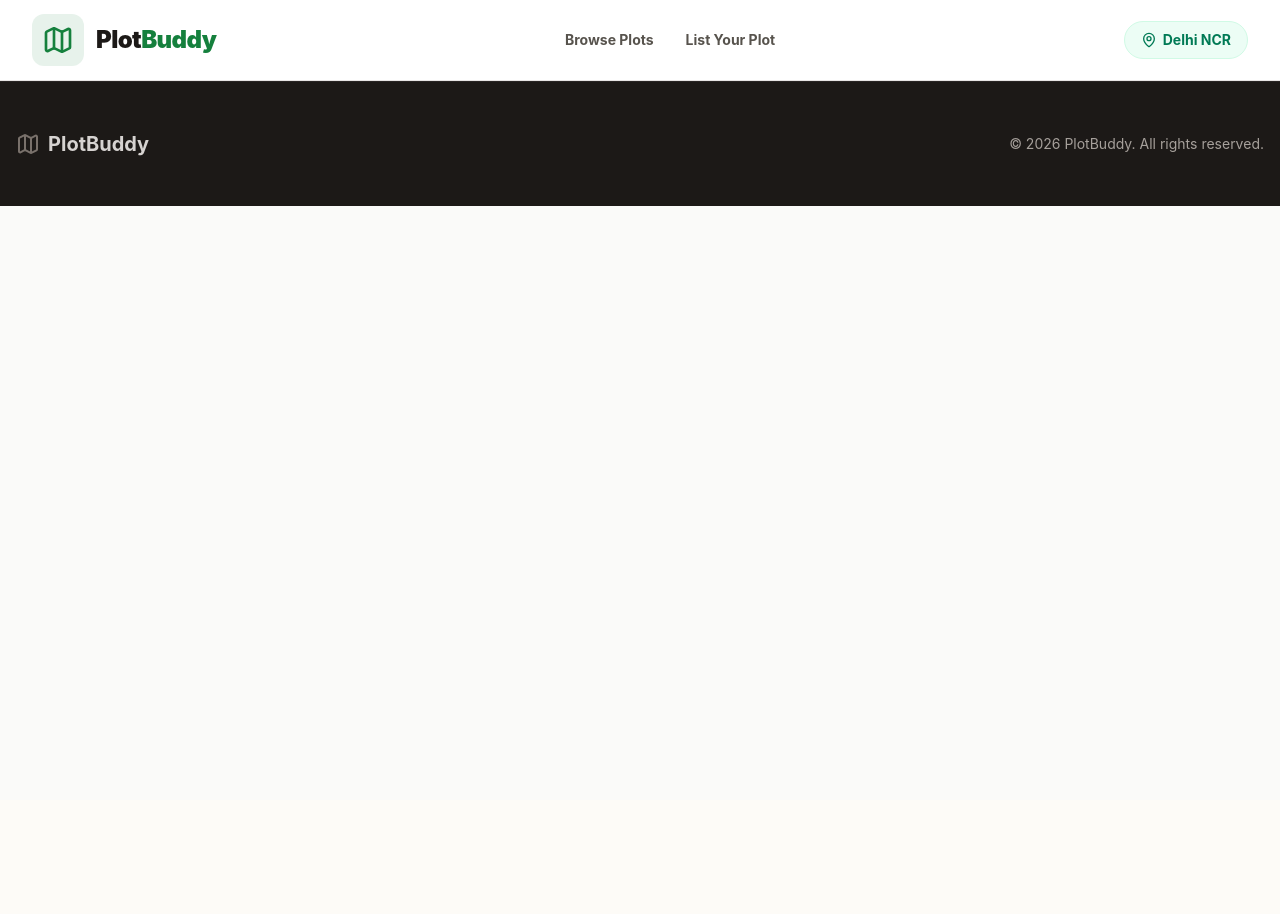
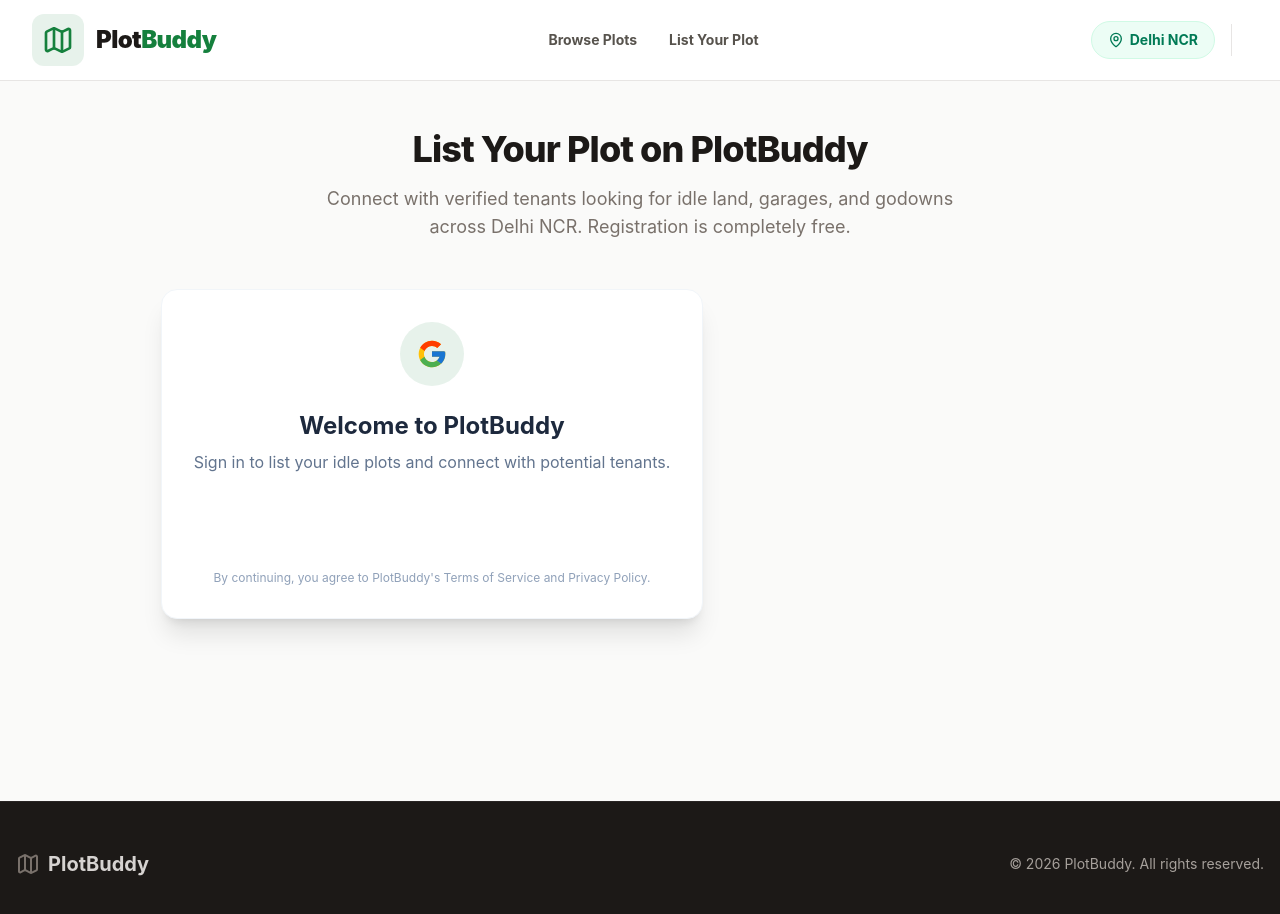
Before and after one commit to wordpress-saddam/plotbuddy, a React (Vite) app in the folder client/: page /register-plot in a window 1280 px wide. Shown: the top 914 px of the page. Before the commit the page ends 800 px from the top, so only its background shows below. Built offline with nearby package versions, Linux system fonts and the light colour scheme.

Commit message:
update login and UI

```diff
--- a/client/src/App.tsx
+++ b/client/src/App.tsx
@@ -3,11 +3,34 @@
 import Home from './pages/Home';
 import PlotsList from './pages/PlotsList';
 import PlotDetail from './pages/PlotDetail';
-import { Map, MapPin, LogOut } from 'lucide-react';
+import RegisterPlot from './pages/RegisterPlot';
+import { Map, MapPin, LogOut, Loader2 } from 'lucide-react';
 import { useAuth } from './context/AuthContext';
+import { GoogleLogin } from '@react-oauth/google';
+import axios from 'axios';
+import { useState } from 'react';
 
 function App() {
-  const { user, logout } = useAuth();
+  const { user, login, logout } = useAuth();
+  const [loading, setLoading] = useState(false);
+
+  const handleGoogleSuccess = async (credentialResponse: any) => {
+    setLoading(true);
+    try {
+      const response = await axios.post('http://localhost:5001/api/auth/google', {
+        token: credentialResponse.credential
+      });
+
+      if (response.data.success) {
+        login(response.data.user, response.data.token);
+      }
+    } catch (err: any) {
+      console.error('Login failed:', err);
+      alert('Authentication failed. Please try again.');
+    } finally {
+      setLoading(false);
+    }
+  };
   return (
     <div className="min-h-screen bg-stone-50 font-sans selection:bg-primary/20 selection:text-primary-dark">
       {/* Header */}
@@ -26,7 +49,7 @@
             <Link to="/plots" className="text-sm font-bold text-stone-600 hover:text-primary transition-colors">
               Browse Plots
             </Link>
-            <Link to="/" className="text-sm font-bold text-stone-600 hover:text-primary transition-colors">
+            <Link to="/register-plot" className="text-sm font-bold text-stone-600 hover:text-primary transition-colors">
               List Your Plot
             </Link>
           </nav>
@@ -36,7 +59,7 @@
               <MapPin className="w-4 h-4 mr-1.5" /> Delhi NCR
             </div>
 
-            {user && (
+            {user ? (
               <div className="flex items-center space-x-3 border-l border-stone-200 pl-4">
                 {user.profilePicture ? (
                   <img src={user.profilePicture} alt={user.name} className="w-8 h-8 rounded-full border border-stone-200" />
@@ -53,6 +76,22 @@
                   <LogOut className="w-5 h-5" />
                 </button>
               </div>
+            ) : (
+              <div className="flex items-center border-l border-stone-200 pl-4">
+                {loading ? (
+                  <Loader2 className="w-5 h-5 text-primary animate-spin" />
+                ) : (
+                  <GoogleLogin
+                    onSuccess={handleGoogleSuccess}
+                    onError={() => console.error('Login failed')}
+                    type="standard"
+                    theme="outline"
+                    size="medium"
+                    text="signin_with"
+                    shape="pill"
+                  />
+                )}
+              </div>
             )}
           </div>
         </div>
@@ -64,6 +103,7 @@
           <Route path="/" element={<Home />} />
           <Route path="/plots" element={<PlotsList />} />
           <Route path="/plots/:id" element={<PlotDetail />} />
+          <Route path="/register-plot" element={<RegisterPlot />} />
         </Routes>
       </main>
 
--- a/client/src/pages/Home.tsx
+++ b/client/src/pages/Home.tsx
@@ -3,7 +3,6 @@
 import { Link } from 'react-router-dom';
 import RegistrationForm from '../components/RegistrationForm';
 import PreviewCard from '../components/PreviewCard';
-import Login from '../components/Login';
 import { useAuth } from '../context/AuthContext';
 import { MapPin, IndianRupee, Move, ArrowRight, Loader2 } from 'lucide-react';
 
@@ -49,21 +48,24 @@
         </div>
       </div>
 
-      {/* Registration Section */}
-      <section className="max-w-7xl mx-auto px-4 sm:px-6 lg:px-8 -mt-16 pb-20 relative z-20 border-b border-stone-200">
-        <div className="grid grid-cols-1 lg:grid-cols-12 gap-8 items-start">
-          <div className="lg:col-span-7 xl:col-span-8">
-            {isAuthenticated ? (
-              <RegistrationForm
-                onFormDataChange={setFormData}
-                onImageChange={setImages}
-              />
-            ) : (
-              <Login />
-            )}
-          </div>
-          <div className="lg:col-span-5 xl:col-span-4 hidden lg:block">
-            <PreviewCard data={formData} images={images} />
+      {/* CTA Section */}
+      <section className="max-w-7xl mx-auto px-4 sm:px-6 lg:px-8 -mt-16 pb-20 relative z-20 border-b border-stone-200 flex justify-center">
+        <div className="bg-white p-8 rounded-3xl shadow-xl border border-stone-200 w-full max-w-3xl text-center flex flex-col items-center">
+          <h2 className="text-2xl font-bold text-stone-800 mb-6">Ready to get started?</h2>
+          <div className="flex flex-col sm:flex-row gap-4 w-full justify-center">
+            <Link
+              to="/plots"
+              className="bg-primary hover:bg-primary-dark text-white px-8 py-4 rounded-2xl font-bold text-lg transition-all shadow-xl shadow-primary/30 flex justify-center items-center group"
+            >
+              Browse Available Plots
+              <ArrowRight className="w-5 h-5 ml-2 group-hover:translate-x-1 transition-transform" />
+            </Link>
+            <Link
+              to="/register-plot"
+              className="bg-stone-100 hover:bg-stone-200 text-stone-900 border border-stone-200 px-8 py-4 rounded-2xl font-bold text-lg transition-all shadow-sm flex justify-center items-center"
+            >
+              List Your Plot
+            </Link>
           </div>
         </div>
       </section>
--- /dev/null
+++ b/client/src/pages/RegisterPlot.tsx
@@ -0,0 +1,66 @@
+import React, { useState } from 'react';
+import RegistrationForm from '../components/RegistrationForm';
+import PreviewCard from '../components/PreviewCard';
+import { useAuth } from '../context/AuthContext';
+import { MapPin } from 'lucide-react';
+import { Link } from 'react-router-dom';
+import Login from '../components/Login';
+
+export default function RegisterPlot() {
+  const { isAuthenticated } = useAuth();
+
+  const [formData, setFormData] = useState({
+    title: '',
+    area: '',
+    monthlyRent: '',
+    lat: '',
+    lng: '',
+    fencing: false,
+    water: false,
+    electricity: false,
+  });
+  const [images, setImages] = useState<FileList | null>(null);
+
+  return (
+    <div className="bg-stone-50 min-h-[calc(100vh-80px)] py-12">
+      <div className="max-w-7xl mx-auto px-4 sm:px-6 lg:px-8">
+
+        <div className="text-center mb-12">
+          <h1 className="text-4xl font-extrabold text-stone-900 tracking-tight mb-4">
+            List Your Plot on PlotBuddy
+          </h1>
+          <p className="text-lg text-stone-500 max-w-2xl mx-auto">
+            Connect with verified tenants looking for idle land, garages, and godowns across Delhi NCR. Registration is completely free.
+          </p>
+        </div>
+
+        <div className="grid grid-cols-1 lg:grid-cols-12 gap-8 items-start">
+          <div className="lg:col-span-7 xl:col-span-8">
+            {isAuthenticated ? (
+              <RegistrationForm
+                onFormDataChange={setFormData}
+                onImageChange={setImages}
+              />
+            ) : (
+              <div className="h-full flex items-center justify-center">
+                <Login />
+              </div>
+            )}
+          </div>
+
+          <div className="lg:col-span-5 xl:col-span-4 hidden lg:block sticky top-28">
+            {isAuthenticated && (
+              <>
+                <h3 className="text-sm font-bold text-stone-500 uppercase tracking-widest mb-4">
+                  Live Preview
+                </h3>
+                <PreviewCard data={formData} images={images} />
+              </>
+            )}
+          </div>
+        </div>
+
+      </div>
+    </div>
+  );
+}
```
